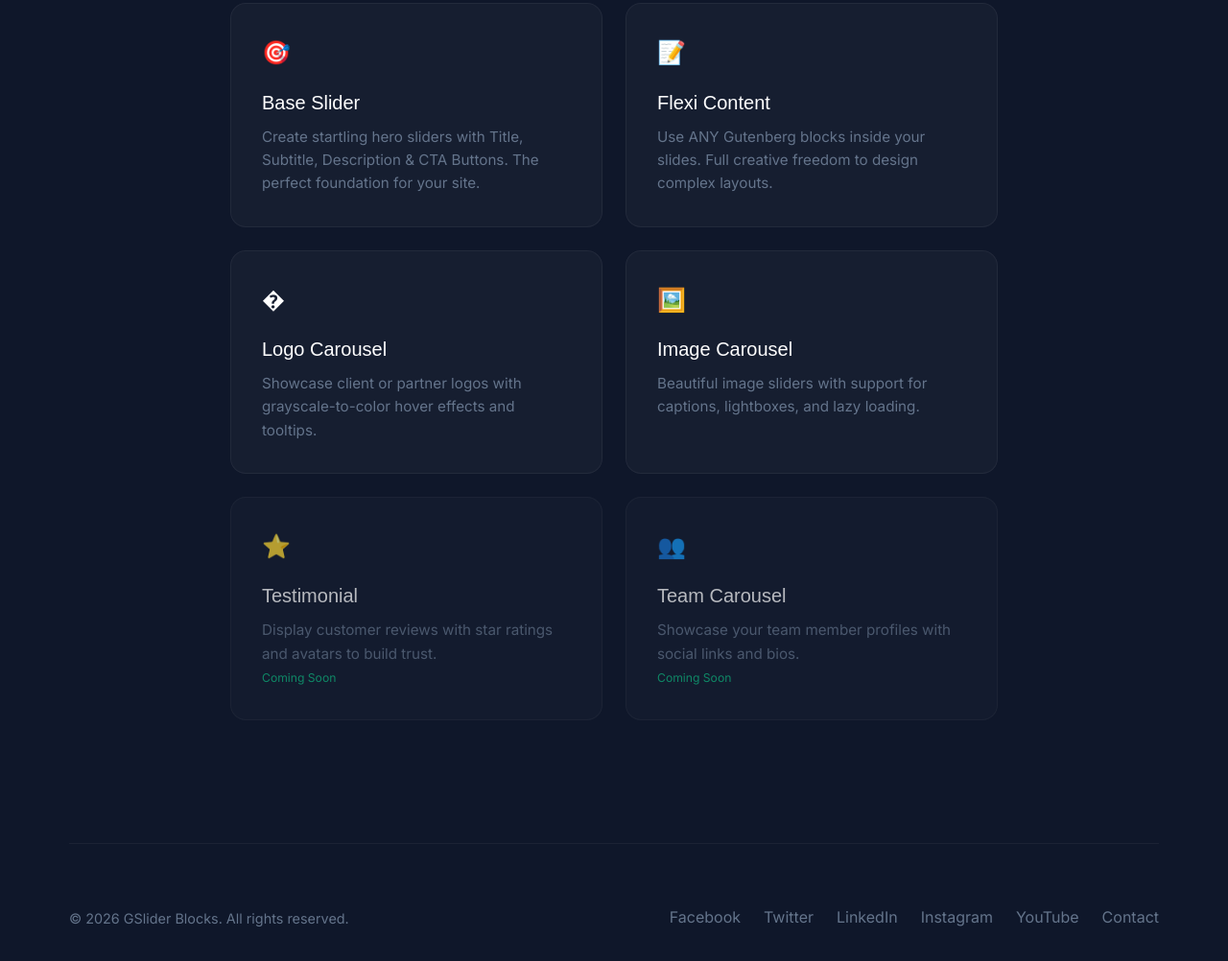
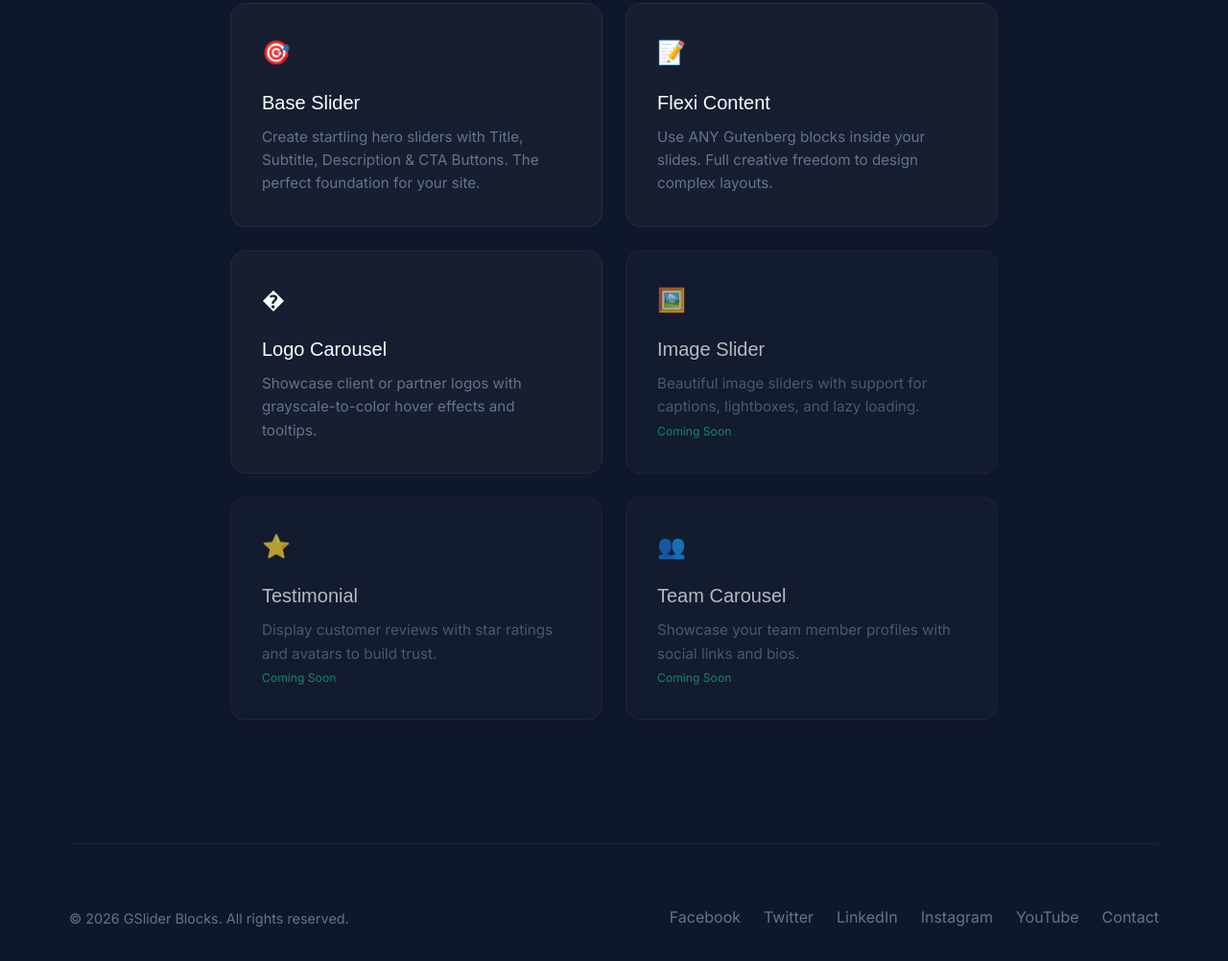
Before and after one commit to noruzzamans/gslider-website, a plain HTML site: page index.html in a window 1280 px wide. Shown: the part 755-1757 px from the top of the page at 96% size. Drawn offline with Linux system fonts and the light colour scheme; a web font is replaced by a local one.

Commit message:
Rename Image Carousel to Image Slider and mark as Coming Soon

```diff
--- a/index.html
+++ b/index.html
@@ -292,11 +292,11 @@
                         <p class="feature-desc">Showcase client or partner logos with grayscale-to-color hover effects and tooltips.</p>
                     </div>
 
-                    <!-- Image Carousel -->
-                    <div class="feature-card">
+                    <!-- Image Slider (Coming Soon) -->
+                    <div class="feature-card" style="opacity: 0.7;">
                         <span class="feature-icon">🖼️</span>
-                        <h3 class="feature-title">Image Carousel</h3>
-                        <p class="feature-desc">Beautiful image sliders with support for captions, lightboxes, and lazy loading.</p>
+                        <h3 class="feature-title">Image Slider</h3>
+                        <p class="feature-desc">Beautiful image sliders with support for captions, lightboxes, and lazy loading. <br><span style="font-size:0.8em; color: var(--secondary);">Coming Soon</span></p>
                     </div>
 
                     <!-- Testimonial (Coming Soon) -->
```
